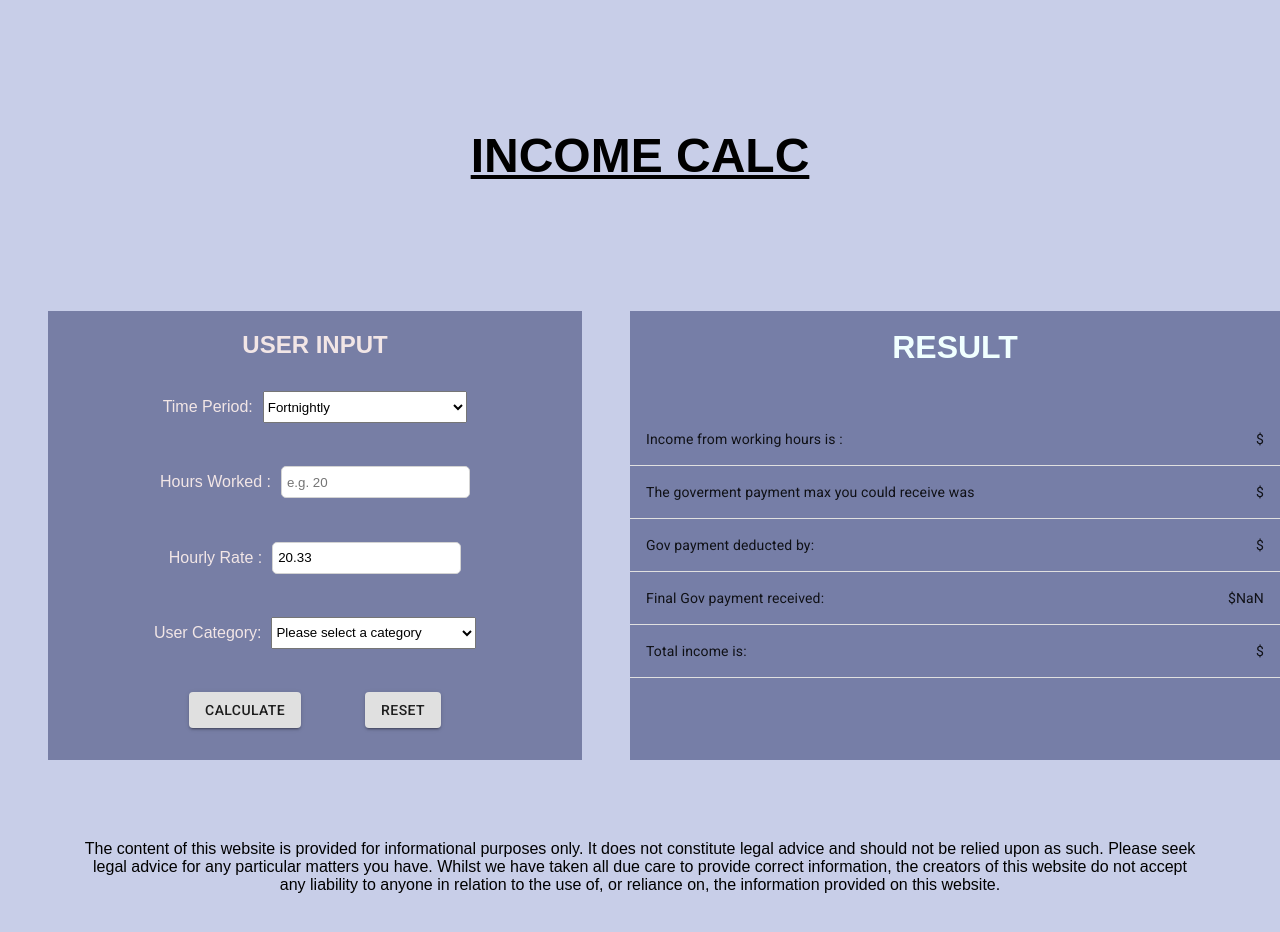
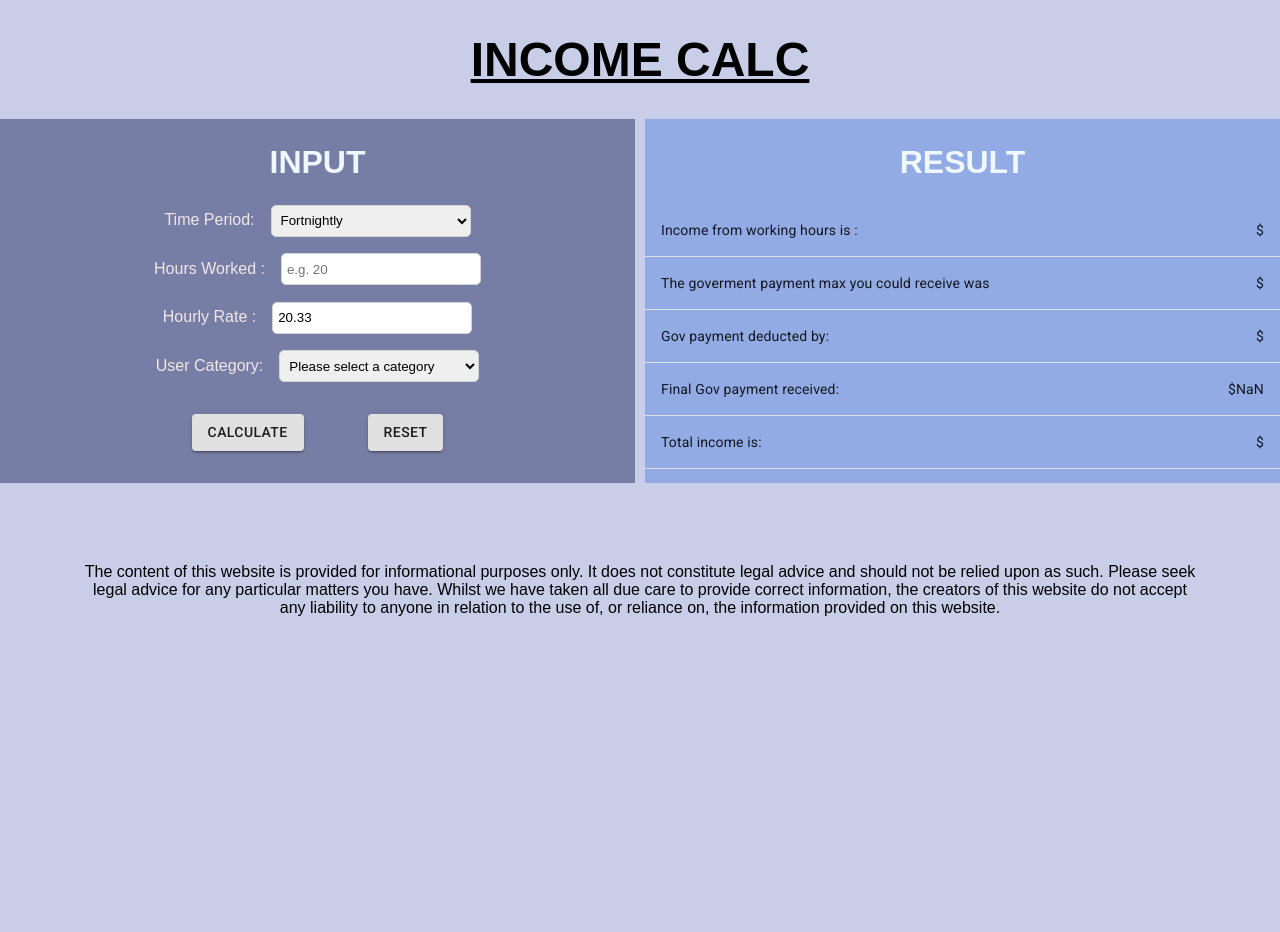
Before and after one commit to SebAnt86/incomecalc, a React (Create React App) app: page / in a window 1280 px wide. Shown: the top 932 px of the page. After the commit the page ends 800 px from the top, so only its background shows below. Built offline with nearby package versions, Linux system fonts and the light colour scheme; the HTML template or start-up script is replaced by a standard one.

Commit message:
changed grid styles for easier understanding. center and min widths etc

```diff
--- a/public/index.html
+++ b/public/index.html
@@ -9,7 +9,6 @@
       name="description"
       content="Web site created using create-react-app"
     />
-    <link rel="apple-touch-icon" href="%PUBLIC_URL%/logo192.png" />
     <!-- Material ui Font link -->
     <link rel="stylesheet" href="https://fonts.googleapis.com/css?family=Roboto:300,400,500,700&display=swap" />
 
@@ -27,7 +26,7 @@
       work correctly both with client-side routing and a non-root public URL.
       Learn how to configure a non-root public URL by running `npm run build`.
     -->
-    <title>React App</title>
+    <title> Income Calculator </title>
   </head>
   <body>
     <noscript>You need to enable JavaScript to run this app.</noscript>
--- a/src/components/Form.js
+++ b/src/components/Form.js
@@ -2,7 +2,8 @@ import React from "react";
 import { useState } from "react";
 import { incomeCalc } from "./incomeCalc";
 import { userCategories } from "./govTables.js";
-import { Button } from "@material-ui/core";
+import { Button, Container } from "@material-ui/core";
+
 
 export function Form(props) {
   const { setResult } = props;
@@ -97,9 +98,10 @@ export function Form(props) {
   };
 
   return (
-    <form onSubmit={handleSubmit} id="userForm" className="form">
+    <div className="form">
+    <form onSubmit={handleSubmit} id="userForm" >
       <div>
-        <h2> USER INPUT </h2>
+      <h2 className="_titles"> INPUT </h2>
         <label>
           Time Period:
           <select
@@ -191,6 +193,7 @@ export function Form(props) {
 
       </div>
     </form>
+    </div>
   );
 }
 
--- a/src/components/Result.js
+++ b/src/components/Result.js
@@ -1,15 +1,10 @@
 import React from "react";
-import { Table, TableRow ,TableCell,TableBody } from '@material-ui/core';
+import { Table, TableRow ,TableCell,TableBody, Container } from '@material-ui/core';
 import { makeStyles } from '@material-ui/core/styles';
-const useStyles = makeStyles({
-  table: {
-    minWidth: 650,
-  },
-});
+
 
 function Result(props) {
   const { result } = props;
-  const classes = useStyles();
   // const classes = useStyles();
   // if (!result) {
   //   return <div> EMPTY </div>;
@@ -17,10 +12,10 @@ function Result(props) {
   const finalGovPay= Number((result.maxGovPayment - result.deductions).toFixed(2));
   //console.log(typeof(finalGovPay));
   return (
-    <div className="result">
-      <h2 className="result_heading"> RESULT </h2>
+     <div className="result">
+      <h2 className="_titles"> RESULT </h2>
       {/* <TableContainer component={Paper}> */}
-      <Table className={classes.table}  aria-label="simple table">
+      <Table className="_table"  aria-label="simple table">
           {/* <div> */}
         <TableBody>
           <TableRow>
--- a/src/index.css
+++ b/src/index.css
@@ -10,77 +10,71 @@ body {
 }
 
 .page_design {
+
     display: grid;
-    grid-template-columns: repeat(2,2fr);
+    justify-content: center;
+
+    grid-template-columns:repeat(2, minmax(40%,670px));
     grid-template-areas: "header header"
                          "form  result"
-                         "footer footer"  ;
+                         "footer footer" ;
+    gap: 0px 10px;
     }
 
 .heading {
     grid-area: header;
    text-align: center;
    font-size: 3em;
-   padding: 2em;
    text-decoration: underline;
 }
+._titles {
+    color:aliceblue;
+    font-size: 2rem;
+}
 
-.form {
-    /* background-color: rgb(13, 73, 73); */
+._table {
+    /* border: solid 2px tomato; */
+
+}
+.form, .result {
+    width: clamp(350px,100%,50vw);
     background-color: rgba(31, 40, 91, 0.481);
     grid-area:form ;
     text-align: center;
-    /* height: 400px; */
     color: rgb(242, 230, 230);
     margin: 0 auto;
-    height: auto;
+    line-height: 2em;
+    height: 100%;
+}
+
+.result {
+    background-color: rgba(87, 134, 223, 0.481);
+   grid-area: result;
+
 }
 
 
     label {
         font-size: 1rem;
         display: block;
-        margin-top: 1.3em;
-        padding: 0.7em;
+        margin-top: 1em;
     }
 
-    input {
-
+    input, select {
+    width: clamp(5em,50%,15em);
     height: 2rem;
     border: 1px solid lightgray;
     border-radius: 5px;
     padding: 5px;
-    margin-left: 10px;
-
+    margin-left: 1rem ;
     }
-   select {
-       width: 40%;
-       height: 2rem;
-       margin-left: 10px ;
-   }
 
    Button {
        margin: 2rem !important;
        /* margin-bottom: 2rem !important; */
    }
 
-.result {
-     /* background-color: rgb(124, 84, 76);  */
-     background-color: rgba(30, 40, 97, 0.481);
-    grid-area: result;
-    text-align: center;
-    line-height: 2em;
-    margin: 0 auto;
-    height: auto;
-    color: azure;
-}
-.result_heading {
-    font-size: 2rem;
-    margin:20px 10px 50px 10px;
-}
-TableCell {
-    color: azure !important;
-}
+
 
  /* .result , .form {
     transition: transform 0.3s;
@@ -105,12 +99,14 @@ TableCell {
 
 @media(max-width:786px) {
     .page_design {
+
+    grid-template-columns:repeat(2, minmax(200px,670px));
         grid-template-areas:
          "header header"
         "form form"
         "result result"
         "footer footer";
-        grid-gap:10px;
+        gap: 10px 10px;
     }
 
           .result{
```
Also changed, not shown: public/logo192.png (deleted), public/logo512.png (deleted).
